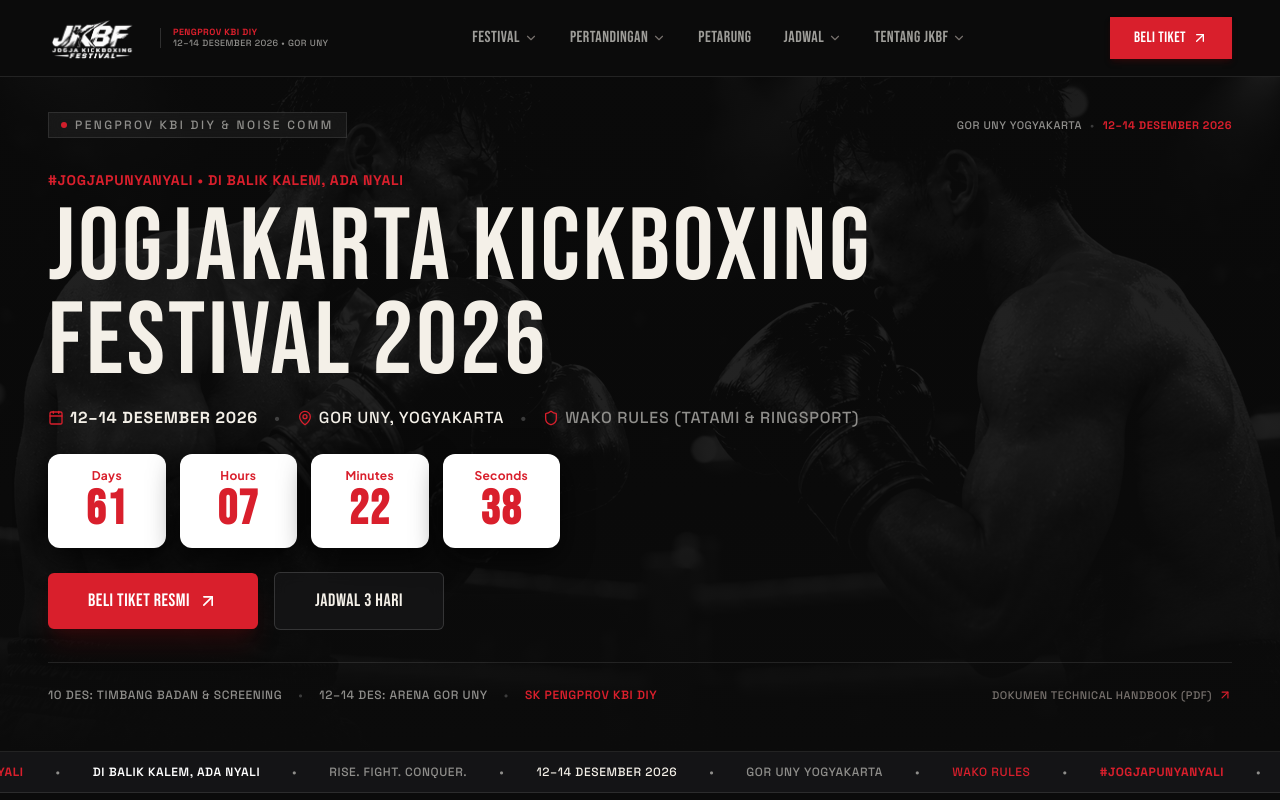
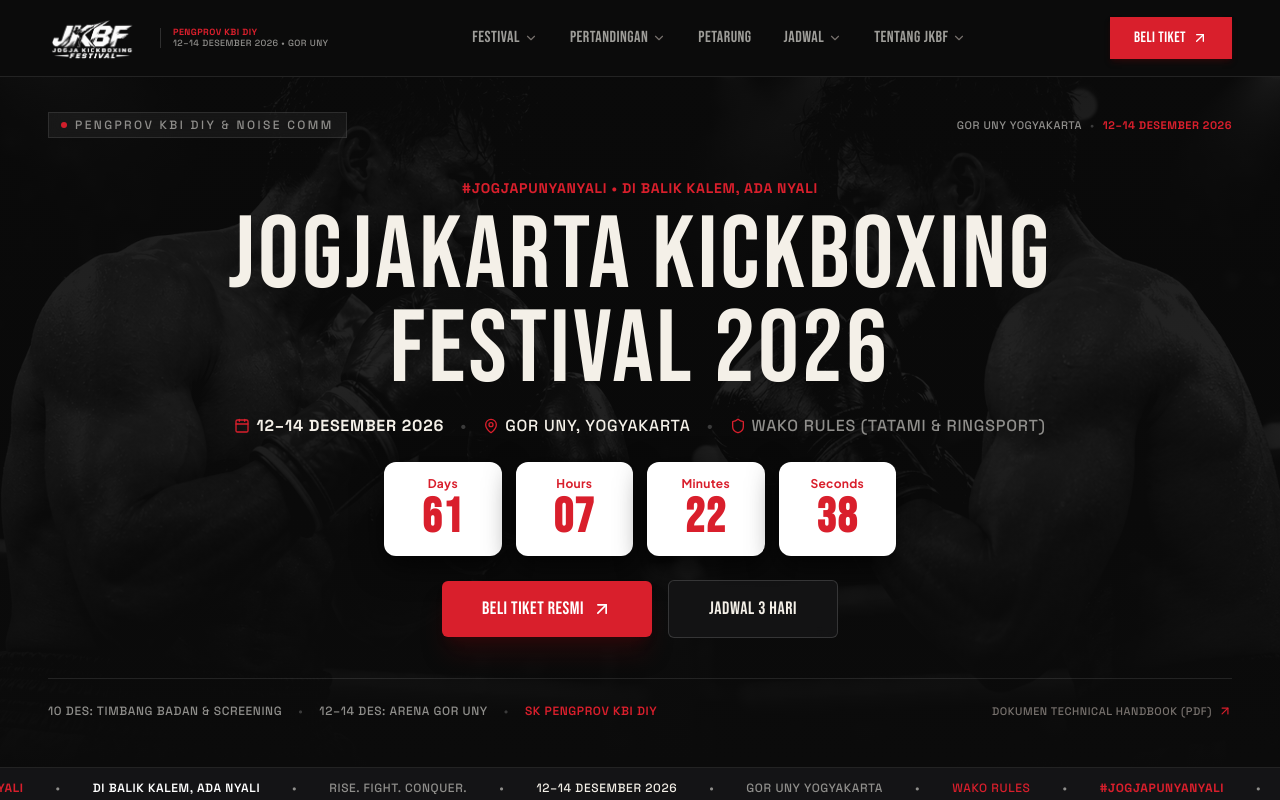
Before and after one commit to Aguwungg/jogja-kickboxing-festival, a Next.js app: page / in a window 1280 px wide. Shown: the top 800 px of the page. Built offline with nearby package versions, Linux system fonts and the light colour scheme.

Commit message:
feat(hero): center-align hero headline, countdown, and action buttons for fight-poster symmetry

```diff
--- a/src/app/(public)/HomeClient.tsx
+++ b/src/app/(public)/HomeClient.tsx
@@ -82,21 +82,21 @@
           </div>
         </div>
 
-        {/* Center Hero Monument — GLORY x BYON Typography */}
-        <div className="relative z-10 max-w-[1400px] mx-auto w-full my-auto py-4 sm:py-8 text-center sm:text-left flex flex-col items-center sm:items-start justify-center">
+        {/* Center Hero Monument — GLORY x BYON Typography (Full Center Symmetry) */}
+        <div className="relative z-10 max-w-[1400px] mx-auto w-full my-auto py-6 sm:py-10 text-center flex flex-col items-center justify-center">
 
           {/* Tagline Badge */}
-          <p className="font-technical text-xs sm:text-sm uppercase tracking-[0.3em] text-[#D91F2C] font-bold mb-2 sm:mb-3">
+          <p className="font-technical text-xs sm:text-sm uppercase tracking-[0.3em] text-[#D91F2C] font-bold mb-2 sm:mb-3 text-center">
             #JOGJAPUNYANYALI • DI BALIK KALEM, ADA NYALI
           </p>
 
           {/* Monumental Headline */}
-          <h1 className="font-display text-4xl sm:text-6xl md:text-7xl lg:text-[5.2rem] xl:text-[6.4rem] uppercase tracking-tight text-[#F4F0E8] leading-[0.92] max-w-5xl">
+          <h1 className="font-display text-4xl sm:text-6xl md:text-7xl lg:text-[5.2rem] xl:text-[6.4rem] uppercase tracking-tight text-[#F4F0E8] leading-[0.92] max-w-5xl mx-auto text-center">
             JOGJAKARTA KICKBOXING FESTIVAL 2026
           </h1>
 
           {/* Date & Location Pill */}
-          <div className="mt-3 sm:mt-4 flex flex-wrap items-center justify-center sm:justify-start gap-2.5 sm:gap-4 text-xs sm:text-sm md:text-base font-technical text-[#8F8E8B]">
+          <div className="mt-3 sm:mt-4 flex flex-wrap items-center justify-center gap-2.5 sm:gap-4 text-xs sm:text-sm md:text-base font-technical text-[#8F8E8B]">
             <div className="inline-flex items-center gap-1.5 text-[#F4F0E8]">
               <Calendar className="w-3.5 h-3.5 sm:w-4 sm:h-4 text-[#D91F2C]" />
               <span className="font-bold">12–14 DESEMBER 2026</span>
@@ -114,10 +114,10 @@
           </div>
 
           {/* ═════════════════════════════════════════════════════════════════════
-              BYON COMBAT SIGNATURE COUNTDOWN (4 STARK WHITE CARDS)
+              BYON COMBAT SIGNATURE COUNTDOWN (4 STARK WHITE CARDS - CENTERED)
               Live ticking towards Dec 12, 2026 with high contrast combat cards.
           ═════════════════════════════════════════════════════════════════════ */}
-          <div className="mt-5 sm:mt-6 w-full max-w-xs sm:max-w-md md:max-w-lg">
+          <div className="mt-5 sm:mt-6 w-full max-w-xs sm:max-w-md md:max-w-lg mx-auto">
             <div className="grid grid-cols-4 gap-2 sm:gap-3 md:gap-3.5">
               {/* Days */}
               <div className="bg-white rounded-lg sm:rounded-xl p-2 sm:p-3 md:p-3.5 shadow-[0_10px_30px_rgba(0,0,0,0.7)] flex flex-col items-center justify-center transition-transform hover:scale-105">
@@ -161,8 +161,8 @@
             </div>
           </div>
 
-          {/* Clean Dual Action Pairing — BYON Simplicity */}
-          <div className="mt-5 sm:mt-6 flex flex-col sm:flex-row items-center gap-3 sm:gap-4 w-full sm:w-auto">
+          {/* Clean Dual Action Pairing — BYON Simplicity (Centered) */}
+          <div className="mt-5 sm:mt-6 flex flex-col sm:flex-row items-center justify-center gap-3 sm:gap-4 w-full sm:w-auto mx-auto">
             <Link
               href="/tiket"
               className="w-full sm:w-auto text-center px-8 sm:px-10 py-3.5 sm:py-3.5 bg-[#D91F2C] hover:bg-[#B81521] active:scale-95 text-white font-display text-base sm:text-lg tracking-wider uppercase transition-all shadow-xl shadow-red-950/40 inline-flex items-center justify-center gap-2 rounded-md"
```
